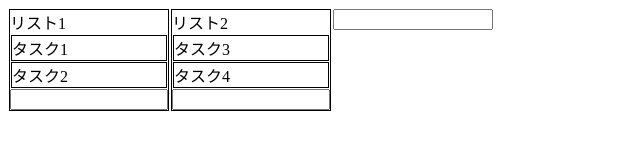
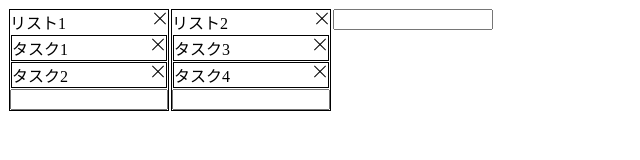
Before and after one commit to suimenkathemove/trello-clone, a Vue app: page / in a window 1280 px wide. Shown: the top 160 px of the page, without its empty margins (0-640 px from the left). Built offline with nearby package versions, Linux system fonts and the light colour scheme.

Commit message:
add リスト、カードの削除機能

```diff
--- a/src/App.vue
+++ b/src/App.vue
@@ -7,6 +7,8 @@
       :list="list"
       :listName.sync="list.name"
       @add-card="addCard"
+      @remove-list="removeList"
+      @remove-card="removeCard"
     />
     <input type="text" class="list-input" @change="addList" />
   </div>
@@ -18,6 +20,7 @@
 import { IList } from "@/types";
 import { createInitialLists } from "@/initialData";
 import { IAddCardEvent } from "@/components/List.vue";
+import { IRemoveCardEvent } from "@/components/Card.vue";
 
 @Component({
   components: {
@@ -53,6 +56,20 @@
 
     ++this.cardCreatedCount;
   }
+
+  removeList(listId: number): void {
+    const listIndex = this.lists.findIndex(list => list.id === listId);
+    if (listIndex === -1) return;
+    this.lists.splice(listIndex, 1);
+  }
+
+  removeCard({ listId, cardId }: IRemoveCardEvent): void {
+    const list = this.lists.find(list => list.id === listId);
+    if (list === undefined) return;
+    const cardIndex = list.cards.findIndex(card => card.id === cardId);
+    if (cardIndex === -1) return;
+    list.cards.splice(cardIndex, 1);
+  }
 }
 </script>
 
--- a/src/components/Card.vue
+++ b/src/components/Card.vue
@@ -1,22 +1,37 @@
 <template>
   <div class="card">
     <div
+      class="card-name"
       :contenteditable="contenteditable"
       @dblclick="onDoubleClick"
       @keypress.enter="onKeyPressEnter"
       @blur="onBlur"
     >
+      <Cross @click="removeCard" />
       {{ card.text }}
     </div>
   </div>
 </template>
 
 <script lang="ts">
-import { Component, Vue, Prop, PropSync } from "vue-property-decorator";
-import { ICard } from "@/types";
+import { Component, Vue, Prop, Emit, PropSync } from "vue-property-decorator";
+import Cross from "@/components/Cross.vue";
+import { ICard, IList } from "@/types";
 
-@Component
+export interface IRemoveCardEvent {
+  listId: number;
+  cardId: number;
+}
+
+@Component({
+  components: {
+    Cross
+  }
+})
 export default class Card extends Vue {
+  @Prop({ type: Number, required: true })
+  listId!: IList["id"];
+
   @Prop({ type: Object, required: true })
   readonly card!: ICard;
 
@@ -42,11 +57,27 @@
 
     this.contenteditable = false;
   }
+
+  @Emit()
+  removeCard(): IRemoveCardEvent {
+    return {
+      listId: this.listId,
+      cardId: this.card.id
+    };
+  }
 }
 </script>
 
 <style lang="scss" scoped>
 .card {
   border: 1px solid #000000;
+
+  &-name {
+    position: relative;
+
+    > .cross {
+      right: 0;
+    }
+  }
 }
 </style>
--- /dev/null
+++ b/src/components/Cross.vue
@@ -0,0 +1,39 @@
+<template>
+  <span class="cross" @click="click" />
+</template>
+
+<script lang="ts">
+import { Component, Vue, Emit } from "vue-property-decorator";
+
+@Component
+export default class Cross extends Vue {
+  @Emit()
+  click(): void {}
+}
+</script>
+
+<style lang="scss" scoped>
+.cross {
+  display: inline-block;
+  width: 16px;
+  height: 16px;
+  position: absolute;
+
+  &:before,
+  &:after {
+    width: 100%;
+    border-top: 1px solid #000000;
+    position: absolute;
+    top: 50%;
+    content: "";
+  }
+
+  &:before {
+    transform: rotate(-45deg);
+  }
+
+  &:after {
+    transform: rotate(45deg);
+  }
+}
+</style>
--- a/src/components/List.vue
+++ b/src/components/List.vue
@@ -1,19 +1,23 @@
 <template>
   <div class="list">
     <div
+      class="list-name"
       :contenteditable="contenteditable"
       @dblclick="onDoubleClick"
       @keypress.enter="onKeyPressEnter"
       @blur="onBlur"
     >
+      <Cross @click="removeList" />
       {{ list.name }}
     </div>
     <Card
       v-for="card in list.cards"
       :key="card.id"
       class="card"
+      :listId="list.id"
       :card="card"
       :cardText.sync="card.text"
+      @remove-card="removeCard"
     />
     <input type="text" class="card-input" @change="addCard" />
   </div>
@@ -22,7 +26,9 @@
 <script lang="ts">
 import { Component, Vue, Prop, Emit, PropSync } from "vue-property-decorator";
 import Card from "@/components/Card.vue";
+import Cross from "@/components/Cross.vue";
 import { IList } from "@/types";
+import { IRemoveCardEvent } from "@/components/Card.vue";
 
 export interface IAddCardEvent {
   listId: number;
@@ -31,7 +37,8 @@
 
 @Component({
   components: {
-    Card
+    Card,
+    Cross
   }
 })
 export default class List extends Vue {
@@ -72,6 +79,16 @@
 
     this.contenteditable = false;
   }
+
+  @Emit()
+  removeList(): number {
+    return this.list.id;
+  }
+
+  @Emit()
+  removeCard(event: IRemoveCardEvent): IRemoveCardEvent {
+    return event;
+  }
 }
 </script>
 
@@ -79,6 +96,14 @@
 .list {
   width: 160px;
   border: 1px solid #000000;
+
+  &-name {
+    position: relative;
+
+    > .cross {
+      right: 0;
+    }
+  }
 
   > .card {
     margin: 1px;
```
